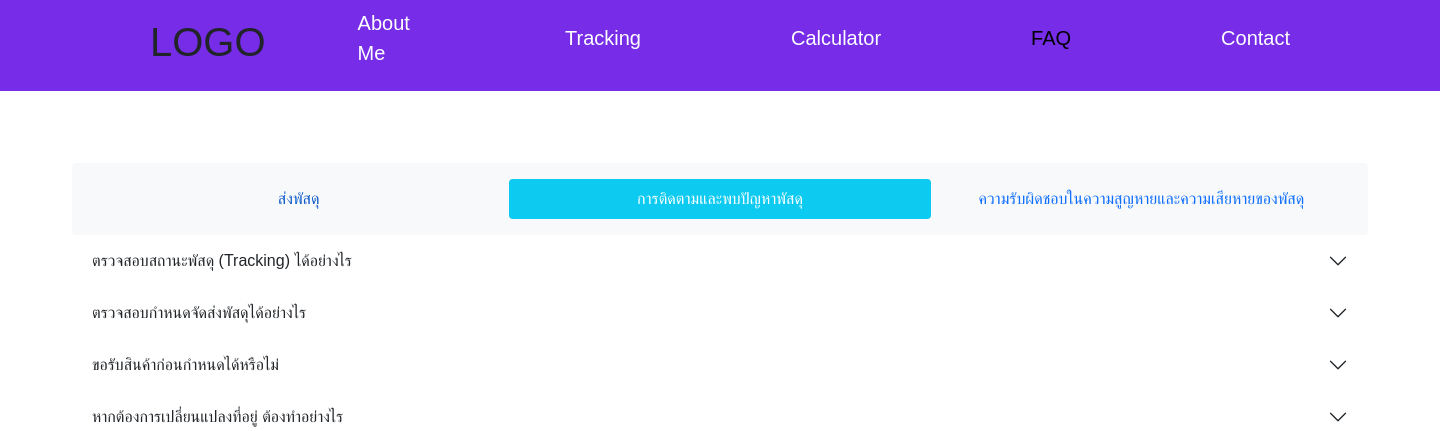
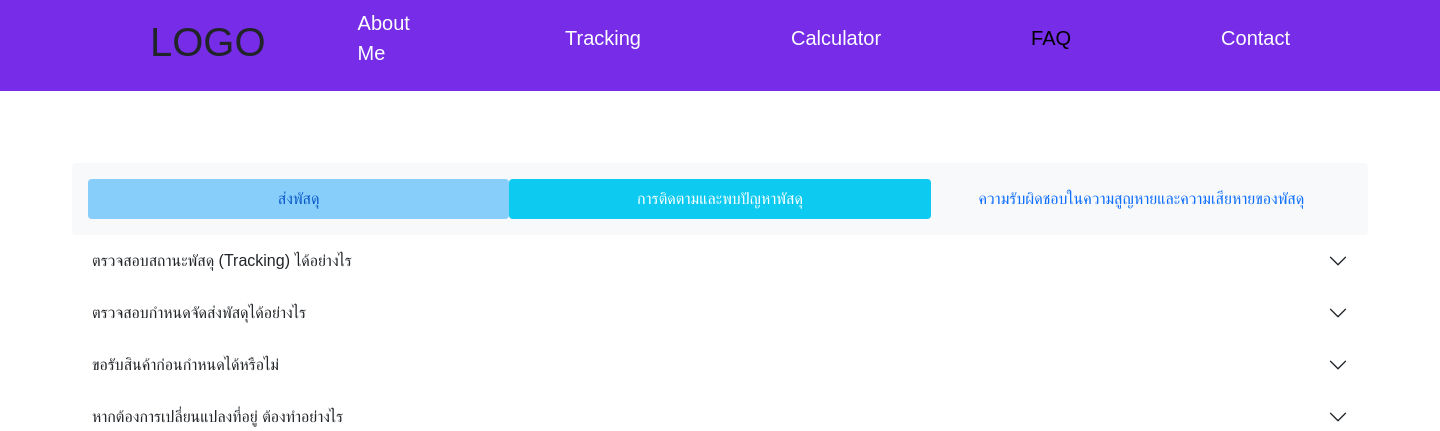
Before and after one commit to BTanakan/newgit, a PHP site: page /FAQ1.html in a window 1440 px wide, with the pointer over the restyled element. Shown: the part 52-483 px from the top of the page. Run offline with PHP 8.4, Linux system fonts and the light colour scheme; some libraries are stand-ins or nearby versions.

Commit message:
BG color link FAQ.

```diff
--- a/FAQ.css
+++ b/FAQ.css
@@ -77,3 +77,6 @@ div.bg-light
     right: 25px;
     display: none;
 }
+.nav-link:hover{
+    background:lightskyblue;
+}
```
